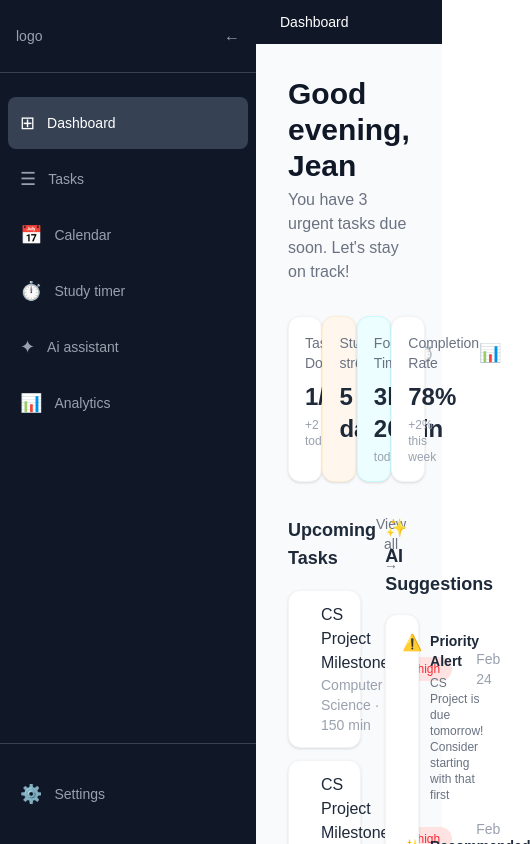
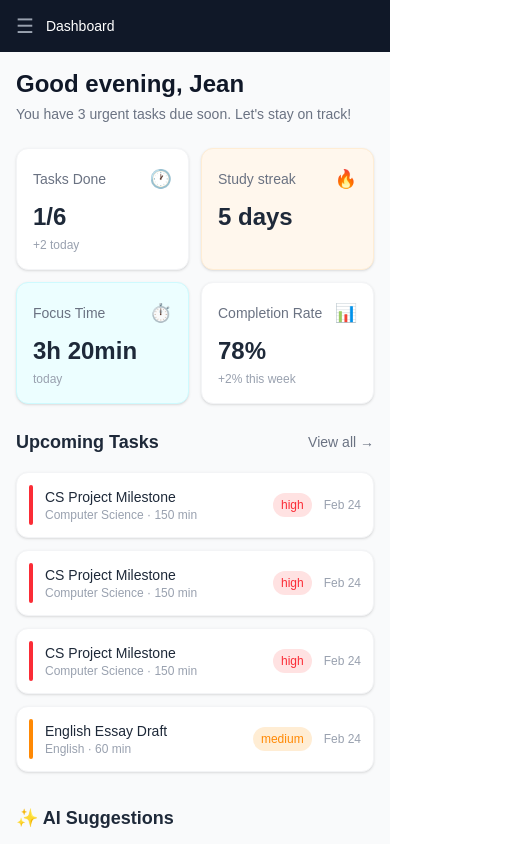
Before and after one commit to jovannik88/WADS-Final-Project, a Next.js app in the folder FrontEnd/: page /dashboard in a window 390 px wide. Shown: the top 844 px of the page, 530 px wide, since content can reach past the window. Built offline with nearby package versions, Linux system fonts and the light colour scheme.

Commit message:
make dashboard page responsive

```diff
--- a/FrontEnd/app/dashboard/layout.tsx
+++ b/FrontEnd/app/dashboard/layout.tsx
@@ -20,14 +20,25 @@
 }) {
   const pathname = usePathname();
   const [collapsed, setCollapsed] = useState(false);
+  const [mobileOpen, setMobileOpen] = useState(false);
 
   return (
     <div className="flex min-h-screen">
-      {/* Sidebar */}
+      {/* Mobile overlay */}
+      {mobileOpen && (
+        <div
+          className="fixed inset-0 bg-black bg-opacity-50 z-20 md:hidden"
+          onClick={() => setMobileOpen(false)}
+        />
+      )}
+
+      {/* Sidebar - desktop */}
       <aside
-        className={`${
-          collapsed ? "w-16" : "w-64"
-        } bg-gray-900 text-white flex flex-col fixed h-full transition-all duration-300 ease-in-out z-10`}
+        className={`
+          hidden md:flex flex-col fixed h-full bg-gray-900 text-white
+          transition-all duration-300 ease-in-out z-10
+          ${collapsed ? "w-16" : "w-64"}
+        `}
       >
         {/* Logo + Toggle */}
         <div className="px-4 py-6 border-b border-gray-700 flex items-center justify-between">
@@ -78,15 +89,73 @@
         </div>
       </aside>
 
+      {/* Sidebar - mobile (slide in) */}
+      <aside
+        className={`
+          fixed top-0 left-0 h-full w-64 bg-gray-900 text-white flex flex-col
+          transition-transform duration-300 ease-in-out z-30 md:hidden
+          ${mobileOpen ? "translate-x-0" : "-translate-x-full"}
+        `}
+      >
+        {/* Logo + Close */}
+        <div className="px-4 py-6 border-b border-gray-700 flex items-center justify-between">
+          <p className="text-sm text-gray-400">logo</p>
+          <button
+            onClick={() => setMobileOpen(false)}
+            className="text-gray-400 hover:text-white transition-colors text-xl"
+          >
+            ✕
+          </button>
+        </div>
+
+        {/* Nav Items */}
+        <nav className="flex-1 px-2 py-6 flex flex-col gap-1">
+          {navItems.map((item) => {
+            const isActive = pathname === item.href;
+            return (
+              <Link
+                key={item.href}
+                href={item.href}
+                onClick={() => setMobileOpen(false)}
+                className={`flex items-center gap-3 px-3 py-3 rounded-lg text-sm font-medium transition-colors ${
+                  isActive
+                    ? "bg-gray-700 text-white"
+                    : "text-gray-400 hover:bg-gray-800 hover:text-white"
+                }`}
+              >
+                <span className="text-lg flex-shrink-0">{item.icon}</span>
+                <span>{item.label}</span>
+              </Link>
+            );
+          })}
+        </nav>
+
+        {/* Settings at bottom */}
+        <div className="px-2 py-6 border-t border-gray-700">
+          <Link
+            href="/dashboard/settings"
+            onClick={() => setMobileOpen(false)}
+            className="flex items-center gap-3 px-3 py-3 rounded-lg text-sm font-medium text-gray-400 hover:bg-gray-800 hover:text-white transition-colors"
+          >
+            <span className="text-lg flex-shrink-0">⚙️</span>
+            <span>Settings</span>
+          </Link>
+        </div>
+      </aside>
+
       {/* Main Content */}
-      <main
-        className={`${
-          collapsed ? "ml-16" : "ml-64"
-        } flex-1 bg-gray-50 transition-all duration-300 ease-in-out`}
-      >
+      <main className={`flex-1 bg-gray-50 transition-all duration-300 ease-in-out ${collapsed ? "md:ml-16" : "md:ml-64"}`}>
+
         {/* Top bar */}
-        <div className="bg-gray-900 text-white px-6 py-3 text-sm font-medium">
-          Dashboard
+        <div className="bg-gray-900 text-white px-4 py-3 text-sm font-medium flex items-center gap-3">
+          {/* Hamburger - mobile only */}
+          <button
+            className="md:hidden text-gray-400 hover:text-white text-xl"
+            onClick={() => setMobileOpen(true)}
+          >
+            ☰
+          </button>
+          <span>Dashboard</span>
         </div>
         {children}
       </main>
--- a/FrontEnd/app/dashboard/page.tsx
+++ b/FrontEnd/app/dashboard/page.tsx
@@ -25,15 +25,15 @@
   const [greeting] = useState("Good evening");
 
   return (
-    <div className="p-8 min-h-screen bg-gray-50">
+    <div className="p-4 md:p-8 min-h-screen bg-gray-50">
       {/* Header */}
-      <div className="mb-8">
-        <h1 className="text-3xl font-bold text-gray-900">{greeting}, Jean</h1>
-        <p className="text-gray-500 mt-1">You have 3 urgent tasks due soon. Let&apos;s stay on track!</p>
+      <div className="mb-6">
+        <h1 className="text-2xl md:text-3xl font-bold text-gray-900">{greeting}, Jean</h1>
+        <p className="text-gray-500 mt-1 text-sm md:text-base">You have 3 urgent tasks due soon. Let&apos;s stay on track!</p>
       </div>
 
       {/* Stats Cards */}
-      <div className="grid grid-cols-4 gap-4 mb-8">
+      <div className="grid grid-cols-2 md:grid-cols-4 gap-3 mb-6">
         <StatCard label="Tasks Done" value="1/6" sub="+2 today" icon="🕐" />
         <StatCard label="Study streak" value="5 days" sub="" icon="🔥" accent="bg-orange-50 border-orange-100" />
         <StatCard label="Focus Time" value="3h 20min" sub="today" icon="⏱️" accent="bg-cyan-50 border-cyan-100" />
@@ -41,9 +41,9 @@
       </div>
 
       {/* Main Content */}
-      <div className="grid grid-cols-3 gap-6">
+      <div className="flex flex-col md:grid md:grid-cols-3 gap-6">
         {/* Upcoming Tasks */}
-        <div className="col-span-2">
+        <div className="md:col-span-2">
           <div className="flex items-center justify-between mb-4">
             <h2 className="text-lg font-semibold text-gray-800">Upcoming Tasks</h2>
             <button className="text-sm text-gray-500 flex items-center gap-1 hover:text-gray-700">
@@ -52,16 +52,16 @@
           </div>
           <div className="flex flex-col gap-3">
             {tasks.map((task, i) => (
-              <div key={i} className="bg-white rounded-xl flex items-center gap-4 px-4 py-3 shadow-sm border border-gray-100">
-                <div className={`w-1 h-10 rounded-full ${priorityBar[task.priority]}`} />
-                <div className="flex-1">
-                  <p className="font-medium text-gray-800">{task.title}</p>
-                  <p className="text-sm text-gray-400">{task.subject} · {task.duration}</p>
+              <div key={i} className="bg-white rounded-xl flex items-center gap-3 px-3 md:px-4 py-3 shadow-sm border border-gray-100">
+                <div className={`w-1 h-10 rounded-full flex-shrink-0 ${priorityBar[task.priority]}`} />
+                <div className="flex-1 min-w-0">
+                  <p className="font-medium text-gray-800 text-sm md:text-base truncate">{task.title}</p>
+                  <p className="text-xs text-gray-400">{task.subject} · {task.duration}</p>
                 </div>
-                <span className={`text-xs font-medium px-3 py-1 rounded-full ${priorityColors[task.priority]}`}>
+                <span className={`text-xs font-medium px-2 py-1 rounded-full flex-shrink-0 ${priorityColors[task.priority]}`}>
                   {task.priority}
                 </span>
-                <span className="text-sm text-gray-400 ml-2">{task.date}</span>
+                <span className="text-xs md:text-sm text-gray-400 flex-shrink-0">{task.date}</span>
               </div>
             ))}
           </div>
@@ -69,7 +69,7 @@
 
         {/* AI Suggestions */}
         <div>
-          <h2 className="text-lg font-semibold text-gray-800 mb-4">✨ AI Suggestions</h2>
+          <h2 className="text-lg font-semibold text-gray-800 mb-4 mt-2 md:mt-0">✨ AI Suggestions</h2>
           <div className="bg-white rounded-xl shadow-sm border border-gray-100 p-4 flex flex-col gap-4">
             <div className="border-b pb-4">
               <div className="flex items-start gap-2">
```
